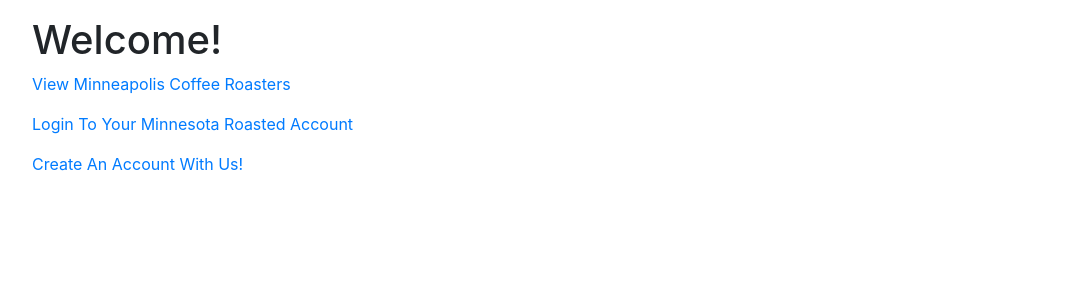
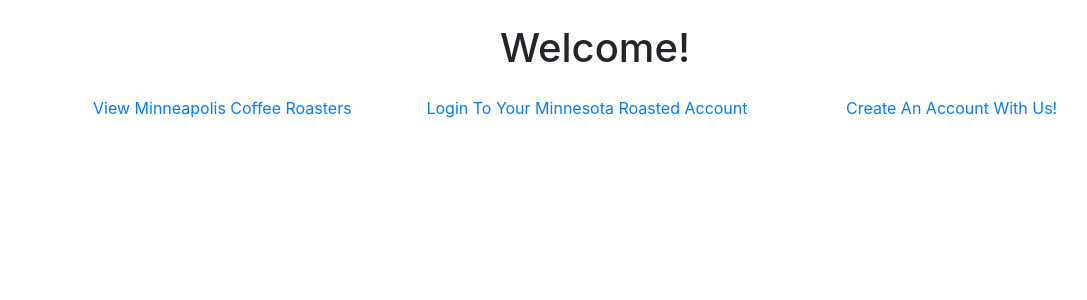
Before and after one commit to Kelsi-Wolter/Fika, a Flask app: page / in a window 1280 px wide. Shown: the part 56-356 px from the top of the page, without its empty margins (53-1140 px from the left). Run offline with Flask 2, Linux system fonts and the light colour scheme.

Commit message:
Made edits to display

```diff
--- a/crud.py
+++ b/crud.py
@@ -96,7 +96,7 @@
 
 
 def create_photos(roaster_place_ID):
-    gmaps = googlemaps.Client(KEY)
+    gmaps = googlemaps.Client('AIzaSyA7kGblloOwNaoFbgZlb3DNRaz-SxRG7SI')
     roaster_photos = []
     # for roaster in place_ids:
         # Sends request to API for specified fields on each roaster ID
--- a/templates/base.html
+++ b/templates/base.html
@@ -25,10 +25,10 @@
           <path fill-rule="evenodd" d="M1 2a1 1 0 0 1 1-1h11a1 1 0 0 1 1 1v1h.5A1.5 1.5 0 0 1 16 4.5v7a1.5 1.5 0 0 1-1.5 1.5h-.55a2.5 2.5 0 0 1-2.45 2h-8A2.5 2.5 0 0 1 1 12.5V2zm13 10h.5a.5.5 0 0 0 .5-.5v-7a.5.5 0 0 0-.5-.5H14v8zM13 2H2v10.5A1.5 1.5 0 0 0 3.5 14h8a1.5 1.5 0 0 0 1.5-1.5V2z"/>
         </svg>
         Minnesota Roasted</a>
-    <button class="navbar-toggler" type="button" data-toggle="collapse" data-target="#navbarTogglerDemo02" aria-controls="navbarsExampleDefault" aria-expanded="false" aria-label="Toggle navigation">
+    <button class="navbar-toggler" type="button" data-toggle="collapse" data-target="#navbarbtns" aria-controls="navbarsExampleDefault" aria-expanded="false" aria-label="Toggle navigation">
         <span class="navbar-toggler-icon"></span>
     </button>
-      <div class="collapse navbar-collapse">
+      <div class="collapse navbar-collapse" id="navbarbtns">
         <div class="navbar-nav">
 
             <a class="nav-link" href="/roaster_directory"> Roasters </a>
--- a/templates/homepage.html
+++ b/templates/homepage.html
@@ -2,13 +2,25 @@
 {% block title %}Minnesota Roasted{% endblock %}
 
 {% block body %}
-  <div class="container">
-    <h1>Welcome!</h1>
+  <div class="container text-center">
+    <div class="row">
+      <div class="col-12 m-2">
+        <h1>Welcome!</h1>
+      </div>
+    </div>
 
-      <p><a href="/roaster_directory">View Minneapolis Coffee Roasters</a></p>
-      <p><a href="/login">Login To Your Minnesota Roasted Account</a></p>
-      <p><a href="/create_account">Create An Account With Us!</a></p>
 
+    <div class="row m-2">
+      <div class="col-4">
+        <p><a href="/roaster_directory">View Minneapolis Coffee Roasters</a></p>
+      </div>
+      <div class="col-4">
+        <p><a href="/login">Login To Your Minnesota Roasted Account</a></p>
+      </div>
+      <div class="col-4">
+        <p><a href="/create_account">Create An Account With Us!</a></p>
+      </div>
+    </div>
   </div>
 
 {% endblock %}
```
Also changed, not shown: templates/roaster_details.html (+5 -5 lines), templates/roaster_directory.html (+15 -9 lines).
